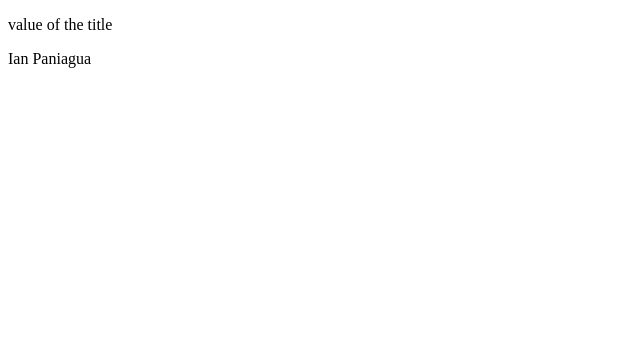
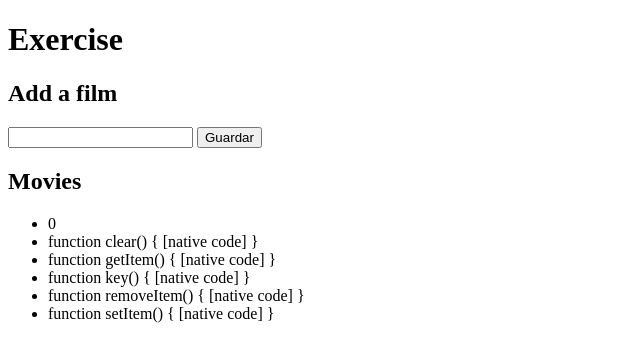
Before and after one commit to IanPaniagua/JavaScript, a plain HTML site: page Local-Storage/index.html in a window 1280 px wide. Shown: the whole page, without its empty margins (0-640 px from the left). Drawn offline with Linux system fonts and the light colour scheme.

Commit message:
exercise localstorage(incomplet)

```diff
--- a/Local-Storage/index.html
+++ b/Local-Storage/index.html
@@ -7,8 +7,21 @@
     <title>Local Storage</title>
 </head>
 <body>
-    <p id="local"></p>
-    <p id="object"></p>
+    <!-- <p id="local"></p>
+    <p id="object"></p> -->
 
+    <h1>Exercise</h1>
+
+    <h2>Add a film</h2>
+    <form action="#" id="formpeliculas">
+        <input type="text" id="addpelicula">
+        <button type="submit">Guardar</button>
+    </form>
+    <h2>Movies</h2>
+    <div id="peliculas">
+        <ul id="peliculas__list">
+
+        </ul>
+    </div>
 </body>
 </html>
--- a/Local-Storage/scritp.js
+++ b/Local-Storage/scritp.js
@@ -2,31 +2,57 @@
 
 // Local Storage
 
-if(typeof(Storage) !== 'undefined'){
-    console.log("Works");
-}else{
-    console.log("Inconpatible Local Storage");
+// if(typeof(Storage) !== 'undefined'){
+//     console.log("Works");
+// }else{
+//     console.log("Inconpatible Local Storage");
+
+// }
+
+// //Save data
+// localStorage.setItem("title","value of the title");
+
+// //recuperar elemento
+// document.querySelector("#local").innerHTML = localStorage.getItem("title");
+
+// // Guardar Objetos
+//     var user = {
+//         nombre: "Ian Paniagua",
+//         email: "i@gamil.com",
+//         web: "website.com"
+//     };
+
+//     // Hay que convertir el objeto de JavaScript a uno de JSON (JSON.stringify())
+//     localStorage.setItem("user", JSON.stringify(user));
+
+// //Recuperar Objetos
+//     // Hay que convertir el objeto de JSON a JavaScript normal (JSON.stringify())
+
+//     var userjs = JSON.parse(localStorage.getItem("user"));
+//     document.querySelector("#object").append(" " + userjs.nombre);
+
+
+// EJERCICIO
+
+var formulario = document.querySelector("#formpeliculas");
+
+formulario.addEventListener('submit', function(){
+    console.log("entra");
+
+
+    var titulo = document.querySelector('#addpelicula').value;
+
+    if(titulo.length >= 1){
+        localStorage.setItem(titulo, titulo);
+    }
+
+});
+var ul = document.querySelector('#peliculas__list')
+for(var i in localStorage){
+    console.log(localStorage[i]);
+    if(typeof(localStorage[i] == 'string'))
+    var li = document.createElement("li");
+    li.append(localStorage[i]);
+    ul.append(li);
 
 }
-
-//Save data
-localStorage.setItem("title","value of the title");
-
-//recuperar elemento
-document.querySelector("#local").innerHTML = localStorage.getItem("title");
-
-// Guardar Objetos
-    var user = {
-        nombre: "Ian Paniagua",
-        email: "i@gamil.com",
-        web: "website.com"
-    };
-
-    // Hay que convertir el objeto de JavaScript a uno de JSON (JSON.stringify())
-    localStorage.setItem("user", JSON.stringify(user));
-
-//Recuperar Objetos
-    // Hay que convertir el objeto de JSON a JavaScript normal (JSON.stringify())
-
-    var userjs = JSON.parse(localStorage.getItem("user"));
-    document.querySelector("#object").append(" " + userjs.nombre);
```
